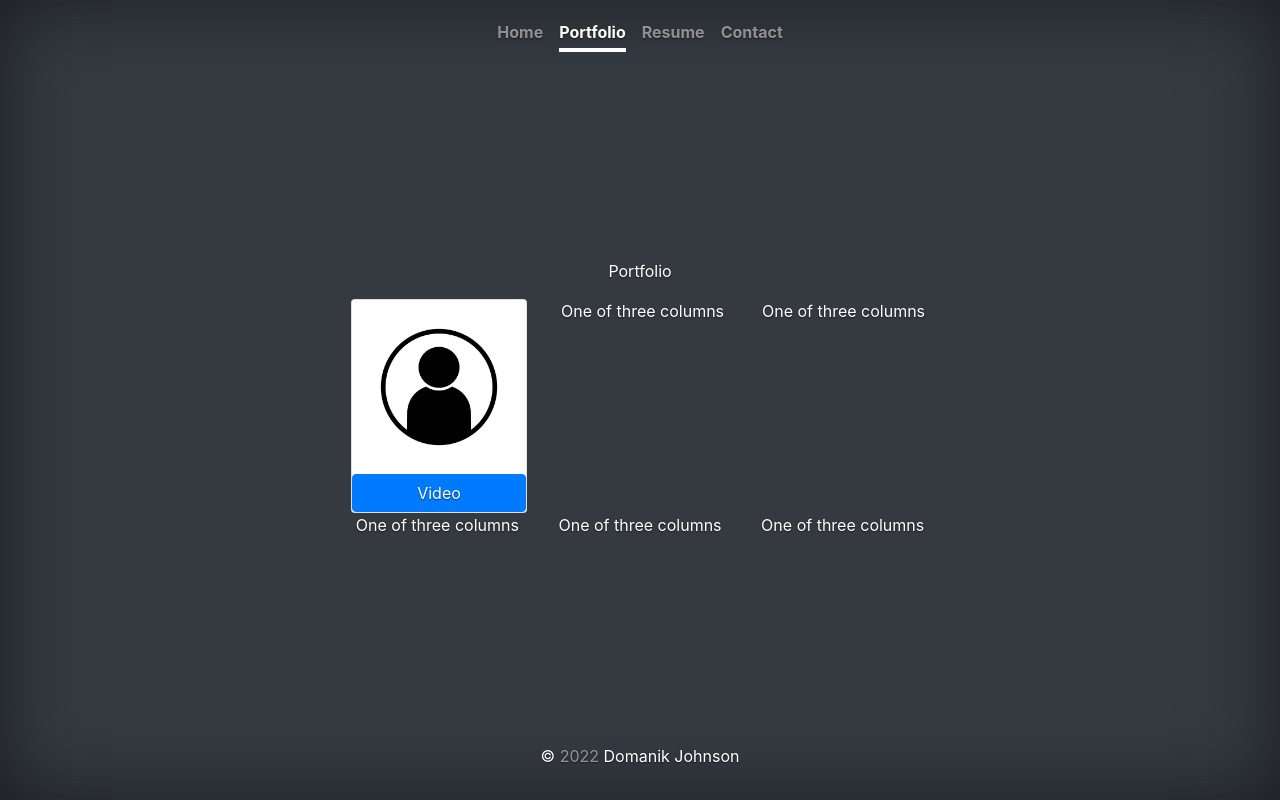
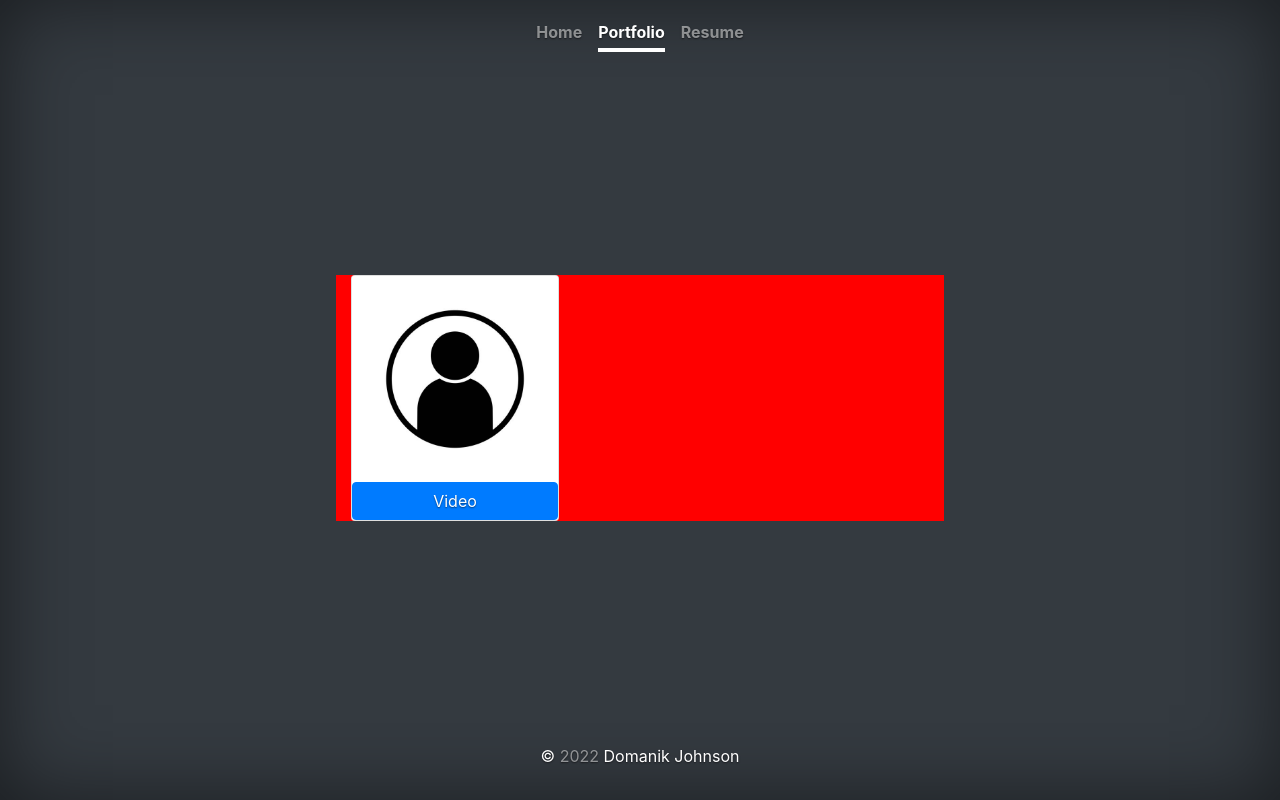
Before and after one commit to DomLavonn/DLJ_Website, a plain HTML site: page portfolio.html in a window 1280 px wide. Drawn offline with nearby package versions, Linux system fonts and the light colour scheme.

Commit message:
updates to portfolio

```diff
--- a/portfolio.html
+++ b/portfolio.html
@@ -38,17 +38,15 @@
         <a class="nav-link" aria-current="page" href="./index.html">Home</a>
         <a class="nav-link active"  href="./portfolio.html">Portfolio</a>
         <a class="nav-link" href="https://drive.google.com/file/d/1fvJzIkcOoSO7Gr250_IrozKgzWa1CwT4/view?usp=sharing">Resume</a>
-        <a class="nav-link" href="./contact.html">Contact</a>
       </nav>
     </div>
   </header>
 
   <main class="px-3">
-        <p>Portfolio</p>
 
 
     <div class="container">
-        <div class="row">
+        <!-- <div class="row">
             <div class="view overlay">
           <div class="col-sm">
             <div class="card" style="width: 11rem;">
@@ -63,18 +61,17 @@
           <div class="col-sm">
             One of three columns
           </div>
-        </div>
+        </div> -->
         <div class="row">
-            <div class="col-sm">
-              One of three columns
+            <div class="col-sm" style="background-color: red;">
+              <div class="card" style="width: 13rem;">
+                <img class="card-img-top" src="./public/assets/img/placeholder.jpg" alt="Card image cap">
+                <a href="#" class="btn btn-primary">Video</a>
             </div>
-            <div class="col-sm">
-              One of three columns
             </div>
-            <div class="col-sm">
-              One of three columns
-            </div>
+
           </div>
+
       </div>
   </main>
 
```
Also changed, not shown: index.html (+0 -1 lines).
